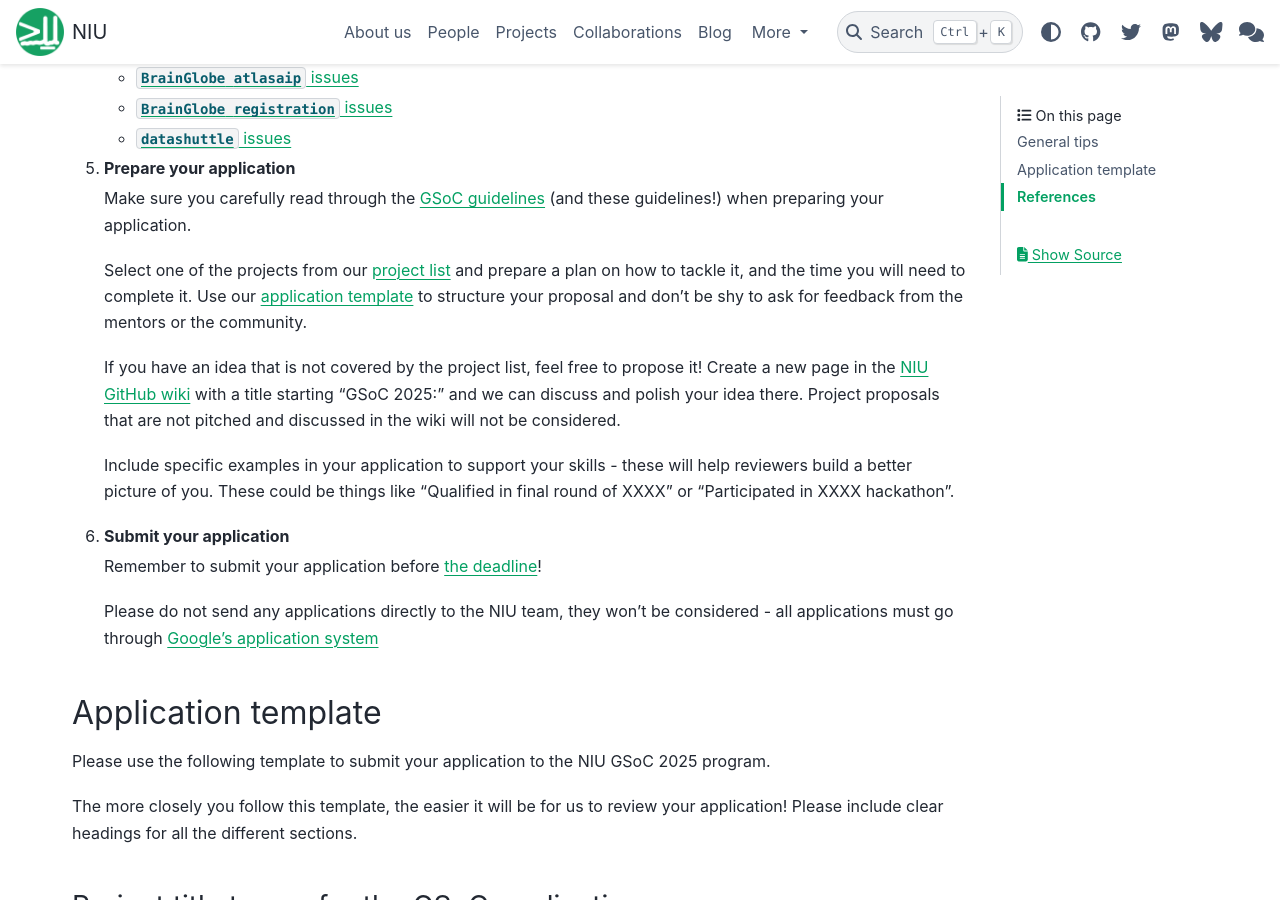
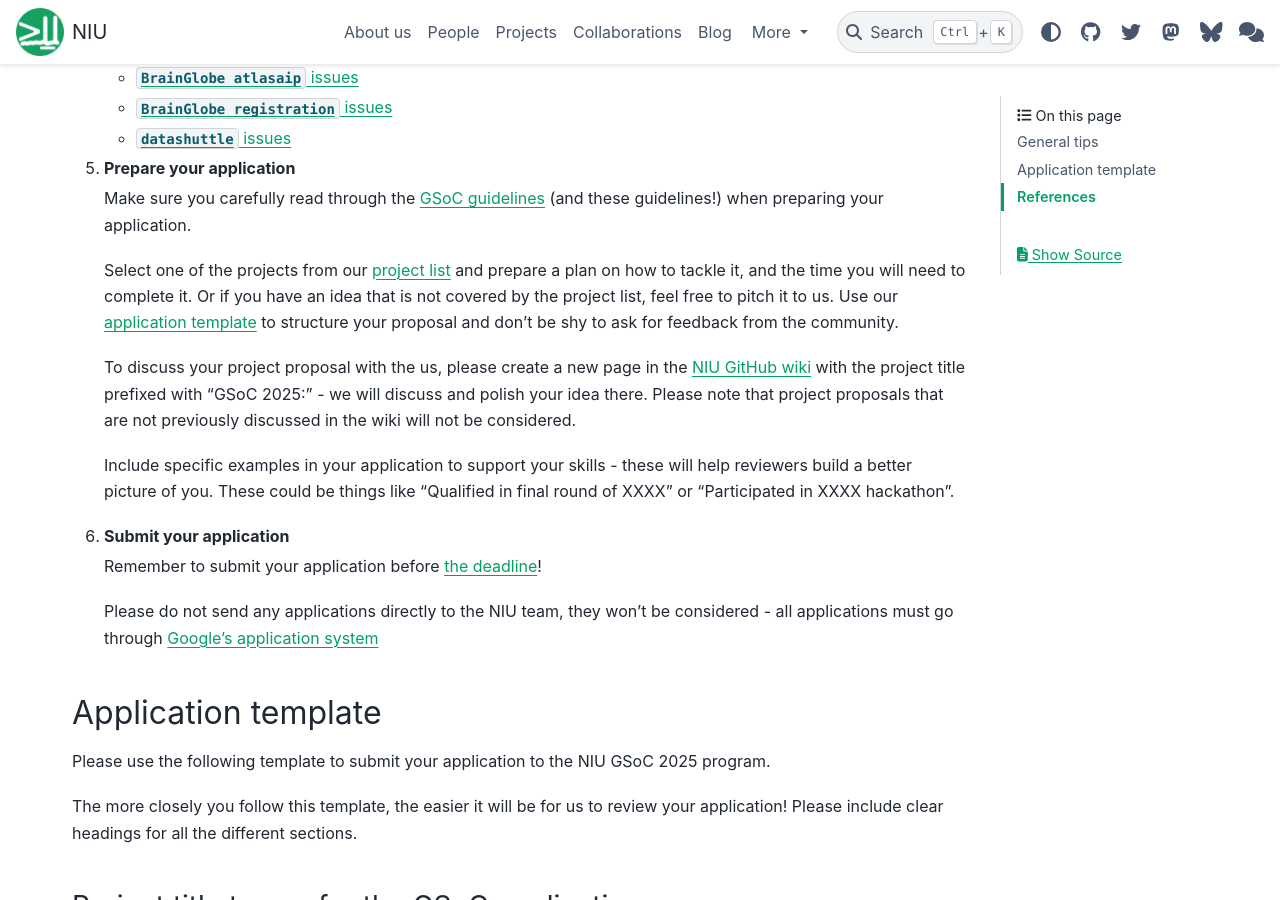
Before and after one commit to neuroinformatics-unit/neuroinformatics-unit.github.io, a Sphinx documentation site: the page built from docs/source/get-involved/gsoc/guidelines.md, in a window 1280 px wide and 900 px high, scrolled down 1717 px. Built offline with Sphinx 7.4.7 and the PyData theme 0.15.4, drawn with Linux system fonts in a browser that asks for light colours; nearby versions of some CDN libraries.

Commit message:
Clarify wiki procedure

```diff
--- a/docs/source/get-involved/gsoc/guidelines.md
+++ b/docs/source/get-involved/gsoc/guidelines.md
@@ -57,9 +57,9 @@ These tips are largely based on the [OpenAstronomy guidelines](https://openastro
 
     Make sure you carefully read through the [GSoC guidelines](https://google.github.io/gsocguides//student/writing-a-proposal) (and these guidelines!) when preparing your application.
 
-    Select one of the projects from our [project list](projects_2025/index) and prepare a plan on how to tackle it, and the time you will need to complete it. Use our [application template](#application-template) to structure your proposal and don't be shy to ask for feedback from the mentors or the community.
+    Select one of the projects from our [project list](projects_2025/index) and prepare a plan on how to tackle it, and the time you will need to complete it. Or if you have an idea that is not covered by the project list, feel free to pitch it to us. Use our [application template](#application-template) to structure your proposal and don't be shy to ask for feedback from the community.
 
-    If you have an idea that is not covered by the project list, feel free to propose it! Create a new page in the [NIU GitHub wiki](https://github.com/neuroinformatics-unit/gsoc/wiki) with a title starting "GSoC 2025:" and we can discuss and polish your idea there. Project proposals that are not pitched and discussed in the wiki will not be considered.
+    To discuss your project proposal with the us, please create a new page in the [NIU GitHub wiki](https://github.com/neuroinformatics-unit/gsoc/wiki) with the project title prefixed with "GSoC 2025:" - we will discuss and polish your idea there. Please note that project proposals that are not previously discussed in the wiki will not be considered.
 
     Include specific examples in your application to support your skills - these will help reviewers build a better picture of you. These could be things like "Qualified in final round of XXXX" or "Participated in XXXX hackathon".
 
```
